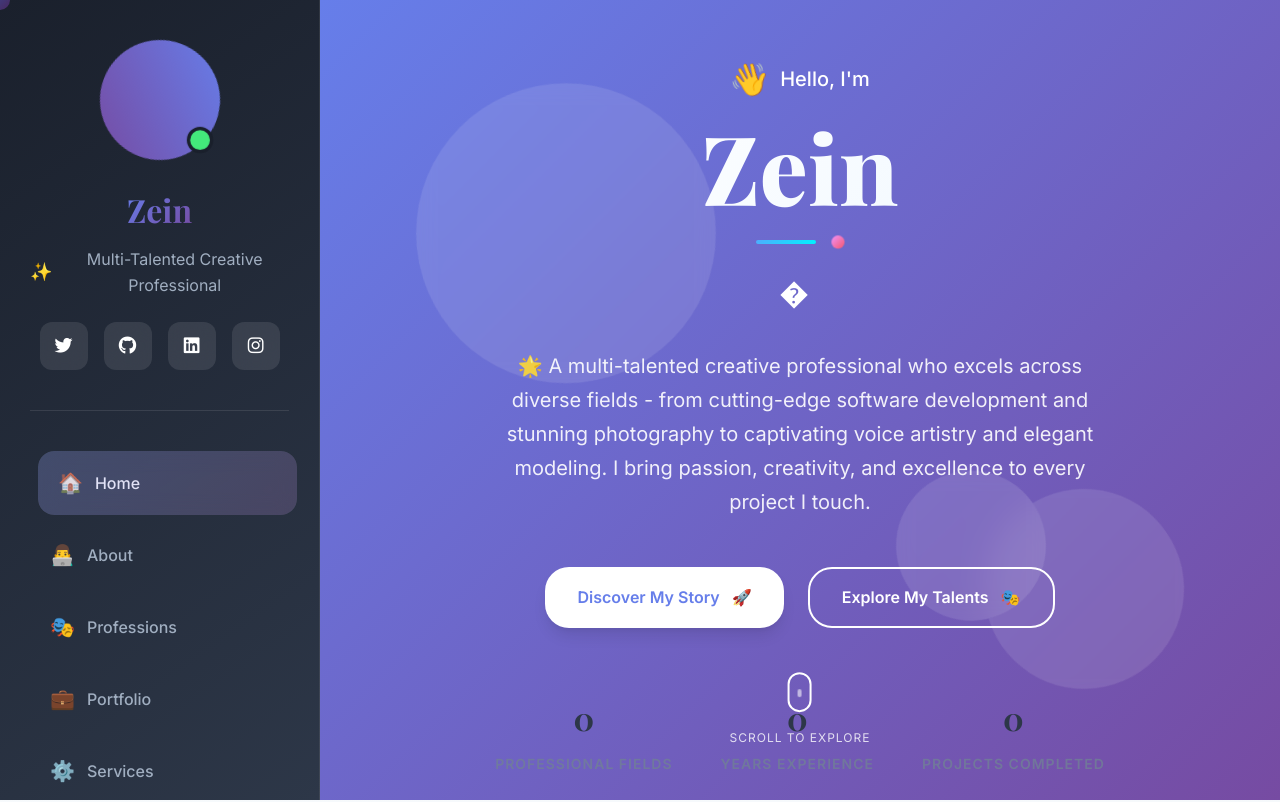
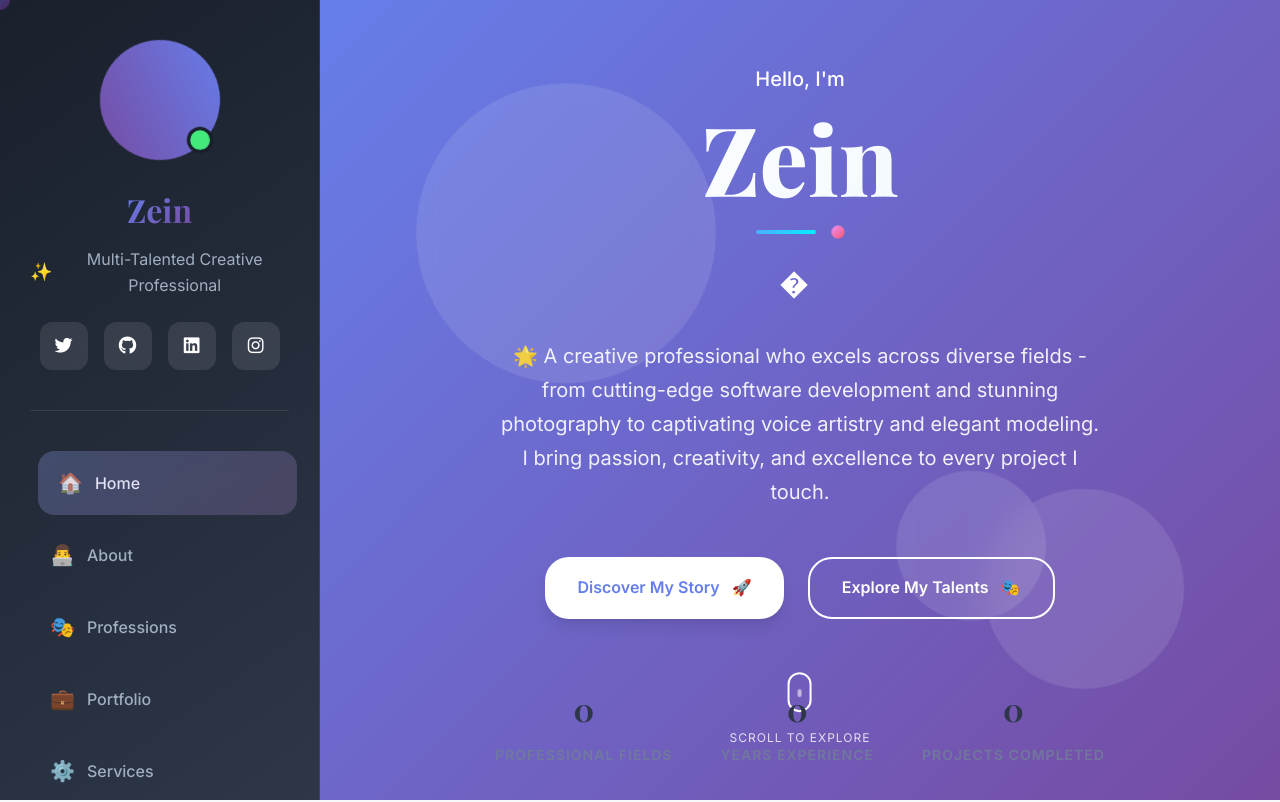
Before and after one commit to Gaetan05/zein-portfolio, a React (Vite) app: page / in a window 1280 px wide. Shown: the top 802 px of the page. Built offline with nearby package versions, Linux system fonts and the light colour scheme.

Commit message:
Update Hero.tsx

```diff
--- a/src/components/Hero.tsx
+++ b/src/components/Hero.tsx
@@ -16,7 +16,7 @@ const Hero: React.FC<HeroProps> = ({ typedText, scrollToSection }) => {
 
       <div className="hero-content animate-on-scroll">
         <div className="hero-greeting">
-          <span className="greeting-wave">👋</span>
+          {/* <span className="greeting-wave">👋</span> */}
           <span className="greeting-text">Hello, I'm</span>
         </div>
 
@@ -34,7 +34,7 @@ const Hero: React.FC<HeroProps> = ({ typedText, scrollToSection }) => {
         </div>
 
         <p className="hero-description">
-          🌟 A multi-talented creative professional who excels across diverse fields -
+          🌟 A creative professional who excels across diverse fields -
           from cutting-edge software development and stunning photography to captivating
           voice artistry and elegant modeling. I bring passion, creativity, and excellence
           to every project I touch.
```
